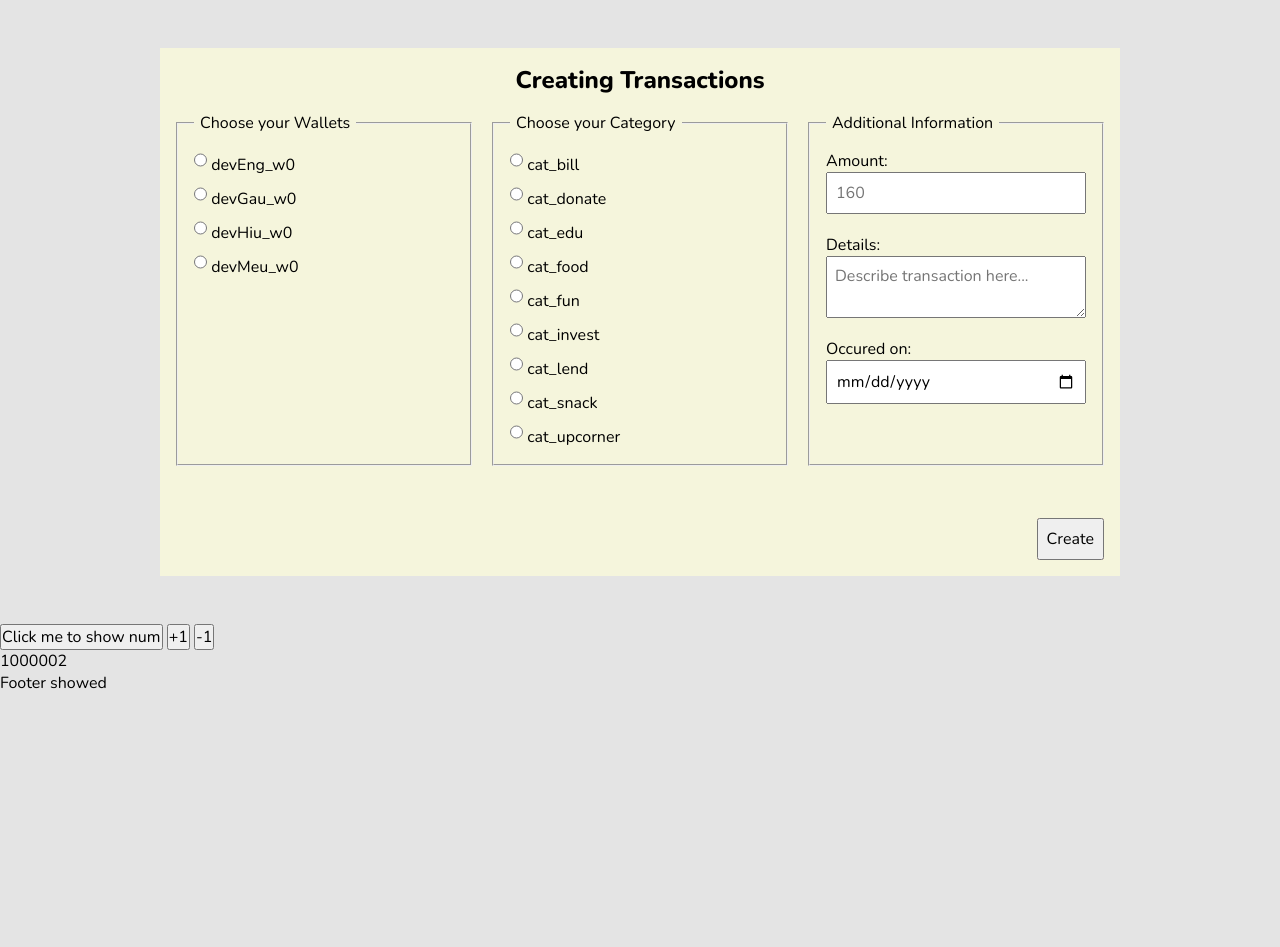
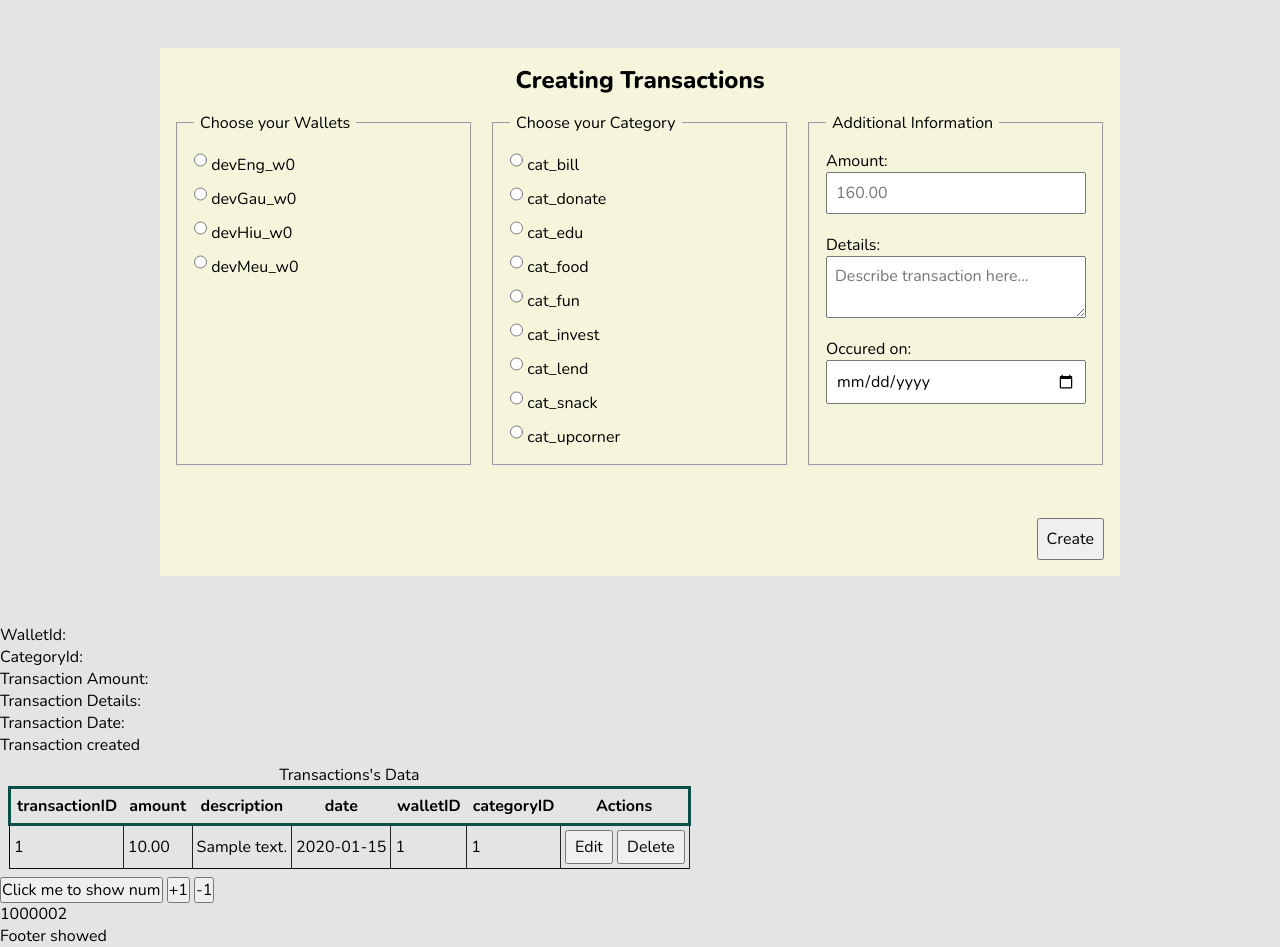
Before and after one commit to MarcoPhanVu/Wallet-Manager, a PHP site: page /servers/alter_all.php in a window 1280 px wide. Shown: the part 22-969 px from the top of the page. Before the commit the page ends 711 px from the top, so only its background shows below. Run offline with PHP 8.4, Linux system fonts and the light colour scheme; data comes from the database, SQL or seed files in the repository; tables that the repository leaves empty hold one stand-in row (values such as "Sample post").

Commit message:
creating and adding transactions

```diff
--- a/components/footer_server.php
+++ b/components/footer_server.php
@@ -1,6 +1,6 @@
 	<footer>
 		<p>Footer showed</p>
 	</footer>
-	<!-- <script src="../scripts/script.js"></script> -->
+	<script src="../scripts/script.js"></script>
 </body>
 </html>
--- a/components/header_server.php
+++ b/components/header_server.php
@@ -9,7 +9,6 @@
 
     <script src="https://code.jquery.com/jquery-3.7.0.min.js" integrity="sha256-2Pmvv0kuTBOenSvLm6bvfBSSHrUJ+3A7x6P5Ebd07/g=" crossorigin="anonymous"></script>
 
-	<script src="../scripts/script.js"></script>
 </head>
 <body>
     <?php include "../servers/connection.php" ?>
--- a/scripts/script.js
+++ b/scripts/script.js
@@ -1,4 +1,6 @@
-console.log("Checking");
+console.log("Currently working");
+
+let jsDate = document.getElementById("transaction-date");
 
 $(document).ready(function() {
 	let dis = $("#display-num");
@@ -22,4 +24,7 @@ $(document).ready(function() {
 		console.log("decreasing by 1-ed");
 		$("display-num").value -= 1;
 	});
+
+
+	// Date.prototype.toDateInputValue =
 });
--- a/servers/alter_all.php
+++ b/servers/alter_all.php
@@ -9,6 +9,69 @@
 	// print_r($field_query_result);
 	$field_list = mysqli_fetch_all($field_query_result, MYSQLI_ASSOC);
 	// print_r($field_list);
+
+
+
+	// PROCESS FORM DATA
+	$transWallet_Data = $transCategory_Data = $transAmount_Data = $transDetails_Data = $transDate_Data = "";
+	$transWallet_ErrMsg = $transCategory_ErrMsg = $transAmount_ErrMsg = $transDetails_ErrMsg = $transDate_ErrMsg = "";
+
+	if (isset($_POST["transactionCreated"])) {
+		echo "Transaction created heheheeh";
+
+		if (empty($_POST["transWallet"])) {
+			$transWallet_ErrMsg = "<p class='warning'>Please choose a wallet.</p>";
+		} else {
+			$transWallet_Data = $_POST["transWallet"];
+		}
+
+		if (empty($_POST["transCategory"])) {
+			$transCategory_ErrMsg = "<p class='warning'>Please choose a category.</p>";
+		} else {
+			$transCategory_Data = $_POST["transCategory"];
+		}
+
+		if (empty($_POST["transAmount"])) {
+			$transAmount_ErrMsg = "<p class='warning'>Please fill in transaction amount.</p>";
+		} else {
+			// $transAmount_Data = $_POST["transAmount"];
+			$transAmount_Data = filter_input(INPUT_POST, "transAmount", FILTER_SANITIZE_NUMBER_FLOAT);
+		}
+
+		if (empty($_POST["transDetails"])) {
+			$transDetails_ErrMsg = "<p class='warning'>Please fill in transaction description.</p>";
+		} else {
+			// $transDetails_Data = $_POST["transDetails"];
+			$transDetails_Data = filter_input(INPUT_POST, "transDetails", FILTER_SANITIZE_FULL_SPECIAL_CHARS);
+		}
+
+		if (empty($_POST["transDate"])) {
+			$transDate_ErrMsg = "<p class='warning'>Please choose a date.</p>";
+		} else {
+			// $transeDate_Data = $_POST["transDate"];
+			$transDate_Data = filter_input(INPUT_POST, "transDate", FILTER_SANITIZE_FULL_SPECIAL_CHARS);
+		}
+
+
+		// Submit data
+		if (empty($transWallet_ErrMsg) && empty($transCategory_ErrMsg) && empty($transAmount_ErrMsg) && empty($transDetails_ErrMsg) && empty($transDate_ErrMsg)) {
+			// Submitted + No Error Message => proceed
+
+			$sql_statement = "INSERT INTO transactions (walletID, categoryID, amount, description, date) VALUES ('$transWallet_Data', '$transCategory_Data', '$transAmount_Data', '$transDetails_Data', '$transDate_Data')";
+
+			echo "here: " . $sql_statement . "<br>";
+
+			if (mysqli_query($connection, $sql_statement)) {
+				header($_SERVER["PHP_SELF"]);
+
+			} else {
+				echo $transWallet_Data . "<br>";
+				echo "Error: " . mysqli_error($connection);
+			}
+		}
+	} // Không báo gì cả vì form chưa được submit
+
+
 ?>
 
 <section class="alter_info">
@@ -17,11 +80,11 @@
 	<!-- Let's just do it in the normal way -->
 	<div class="form-container">
 		<div class="title">Creating Transactions</div>
-        <form action="" method="POST" id="createTransactionForm">
+		<form action="<?php echo htmlspecialchars($_SERVER["PHP_SELF"]); ?>" method="POST" id="createTransactionForm">
 			<!-- Select tag will be use later, now we use Radio for fast interaction  -->
 			<fieldset>
 				<legend>Choose your Wallets</legend>
-                <!-- GET WALLETS FROM DB -->
+				<?php echo $transWallet_ErrMsg; ?>
 				<?php
 					$wallet_query = "SELECT * FROM wallets";
 					$wallet_query_result = mysqli_query($connection, $wallet_query);
@@ -30,11 +93,10 @@
 					// print_r($wallet_data_all);
 					// echo "<br>" . "heh";
 					// echo "wallet_data_type: " . gettype($wallet_data_all) . "<br>";
-
 					foreach (array_values($wallet_data_all) as $wallet_data) {
 						$walletID = $wallet_data["walletID"];
 						echo    "<label for='$walletID'>
-                                    <input type='radio' name='$walletID'>
+									<input type='radio' name='transWallet' value='$walletID'>
 								$walletID</label>" . "";
 					}
 				?>
@@ -43,6 +105,8 @@
 			<fieldset>
 				<legend>Choose your Category</legend>
 				<!-- GET CATEGORIES FROM USER + WALLET -->
+				<?php echo $transCategory_ErrMsg; ?>
+
 				<?php
 					$category_query = "SELECT * FROM categories";
 					$category_query_result = mysqli_query($connection, $category_query);
@@ -51,35 +115,66 @@
 					foreach (array_values($category_data_all) as $category_data) {
 						$categoryID = $category_data["categoryID"];
 						echo    "<label for='$categoryID'>
-                                    <input type='radio' name='$categoryID'>
+									<input type='radio' name='transCategory' value='$categoryID'>
 								$categoryID</label>" . "";
 					}
 				?>
 			</fieldset>
 			<fieldset class="ext-info">
 				<legend>Additional Information</legend>
+
+				<?php echo $transAmount_ErrMsg; ?>
 				<label>
 					Amount:
-                    <input type="text" name="transAmount" placeholder="160">
+					<input type="number" name="transAmount" step="0.01" placeholder="160.00">
 				</label>
 
+				<?php echo $transDetails_ErrMsg; ?>
 				<label>
 					Details:
 					<textarea name="transDetails" placeholder="Describe transaction here..."></textarea>
 				</label>
 
+				<?php echo $transDate_ErrMsg; ?>
 				<label>
 					Occured on:
-                    <input type="date" name="transDate" placeholder="160">
+					<input type="date" name="transDate" id="transaction-date">
 				</label>
 
 			</fieldset>
 
+			<!-- <p id="test-ele">Test value</p> -->
+
 			<div class="bottom-right">
-                <input class="btn" type="submit" name="createTransaction" value="Create">
+				<input class="btn" type="submit" name="transactionCreated" value="Create">
 			</div>
 		</form>
 	</div>
+
+	<div class="info-display-tab">
+		<?php
+			// echo "<p>WalletId: " . $_POST["transWallet"] . "</p>";
+			// echo "<p>CategoryId: " . $_POST["transCategory"] . "</p>";
+			// echo "<p>Transaction Amount: " . $_POST["transAmount"] . "</p>";
+			// echo "<p>Transaction Details: " . $_POST["transDetails"] . "</p>";
+			// echo "<p>Transaction Date: " . $_POST["transDate"] . "</p>";
+			// echo "<p>Transaction created " . $_POST["transactionCreated"] . "</p>";
+
+			echo "<p>WalletId: " . $transWallet_Data . "</p>";
+			echo "<p>CategoryId: " . $transCategory_Data . "</p>";
+			echo "<p>Transaction Amount: " . $transAmount_Data . "</p>";
+			echo "<p>Transaction Details: " . $transDetails_Data . "</p>";
+			echo "<p>Transaction Date: " . $transDate_Data . "</p>";
+			echo "<p>Transaction created " . isset($_POST["transactionCreated"]) . "</p>";
+		?>
+	</div>
+
+	<?php
+		echo '<div class="">';
+		$target_table = "transactions";
+		include "./display/display_data.php";
+		echo '</div>';
+	?>
 
 	<button id="show-display-num">Click me to show num</button>
 	<button id="increase-num" onclick="">+1</button>
--- a/styles/server.css
+++ b/styles/server.css
@@ -174,3 +174,7 @@ table.data-table .action-btn {
 .form-container form input.btn {
     position: relative;
 }
+
+.form-container form .warning {
+    color: rgb(255, 85, 85);
+}
```
Lines whose indentation alone changed are shown as unchanged.
